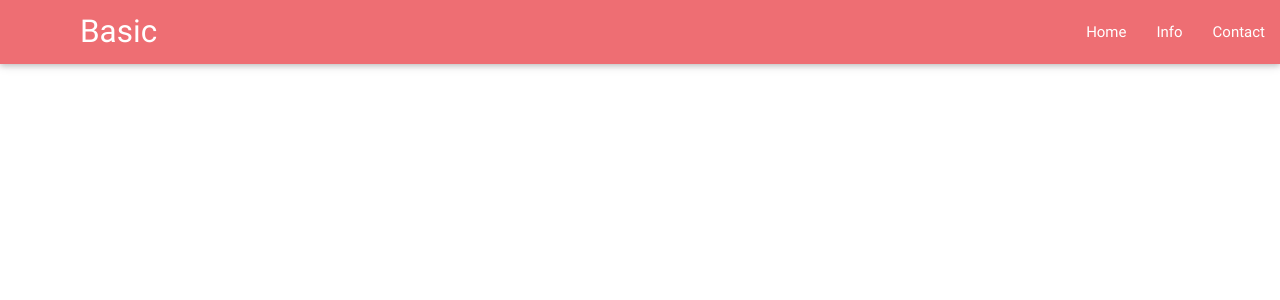
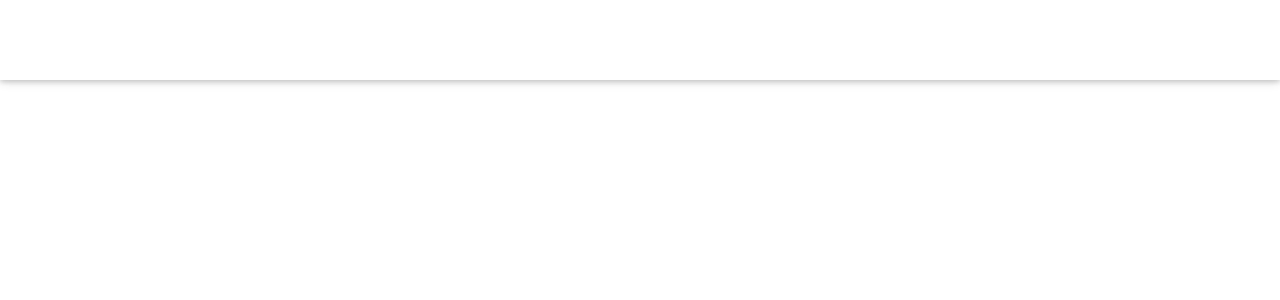
Before and after one commit to 513811/Basic-template, a PHP site: page / in a window 1280 px wide. Shown: the top 300 px of the page. Run offline with PHP 8.4, Linux system fonts and the light colour scheme.

Commit message:
Fourth commit

```diff
--- /dev/null
+++ b/css/style.css
@@ -0,0 +1,8 @@
+.whitestrip {
+	position:fixed;
+	width:100%;
+	background:rgba(255,255,255,1);
+	z-index:2;
+	height:80px;
+	line-height: 80px;
+}
--- a/index.php
+++ b/index.php
@@ -4,6 +4,7 @@
         <!-- Stylesheets -->
         <link rel="stylesheet" href="css/materialize.min.css" type="text/css" />
         <link rel="stylesheet" href="css/animate.css" type="text/css" />
+        <link rel="stylesheet" href="css/style.css" type="text/css" />
 
         <!-- Scripts -->
         <script type="text/javascript" src="js/materialize.min.js"></script>
--- a/php/navbar.php
+++ b/php/navbar.php
@@ -1,4 +1,4 @@
-<nav>
+<nav class="whitestrip">
     <div class="nav-wrapper">
         <a href="#" class="brand-logo" style="padding-left: 80px;">Basic</a>
         <ul class="nav right">
```
